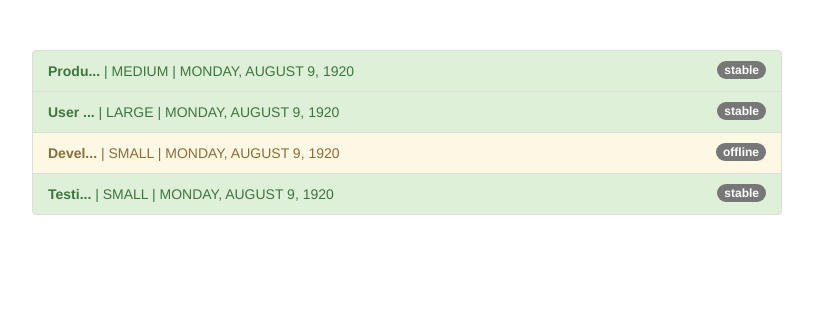
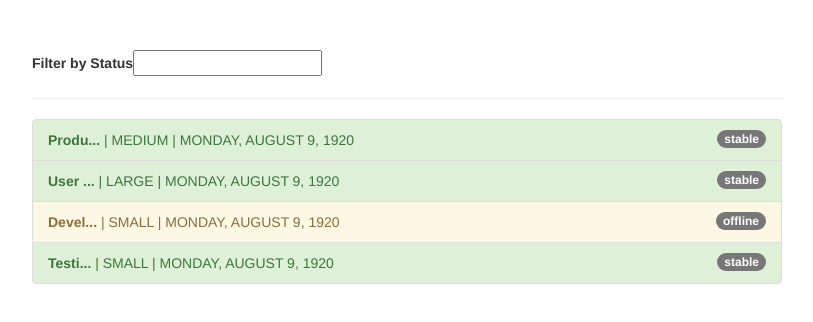
Before and after one commit to Saravana-Angular/angular-using-pipes, an Angular app: page / in a window 1280 px wide. Shown: the top 322 px of the page, without its empty margins (233-1046 px from the left). Built offline with nearby package versions, Linux system fonts and the light colour scheme.

Commit message:
creating a custom filter pipe

```diff
--- a/src/app/app.component.html
+++ b/src/app/app.component.html
@@ -1,10 +1,13 @@
 <div class="container">
   <div class="row">
     <div class="col-xs-12 col-sm-10 col-md-8 col-sm-offset-1 col-md-offset-2">
+      <label for="status">Filter by Status</label>
+      <input type="text" [(ngModel)]="filteredStatus">
+      <hr>
       <ul class="list-group">
         <li
           class="list-group-item"
-          *ngFor="let server of servers"
+          *ngFor="let server of servers | filter:filteredStatus:'status'"
           [ngClass]="getStatusClasses(server)">
           <span
             class="badge">
--- a/src/app/app.component.ts
+++ b/src/app/app.component.ts
@@ -32,6 +32,7 @@
       started: new Date(15, 1, 2017)
     }
   ];
+  filteredStatus = '';
   getStatusClasses(server: {instanceType: string, name: string, status: string, started: Date}) {
     return {
       'list-group-item-success': server.status === 'stable',
--- a/src/app/app.module.ts
+++ b/src/app/app.module.ts
@@ -5,11 +5,13 @@
 
 import { AppComponent } from './app.component';
 import { ShortenPipe } from './shorten.pipe';
+import { FilterPipe } from './filter.pipe';
 
 @NgModule({
   declarations: [
     AppComponent,
-    ShortenPipe
+    ShortenPipe,
+    FilterPipe
   ],
   imports: [
     BrowserModule,
--- /dev/null
+++ b/src/app/filter.pipe.ts
@@ -0,0 +1,20 @@
+import { Pipe, PipeTransform } from "@angular/core";
+
+@Pipe({
+    'name': 'filter'
+})
+export class FilterPipe implements PipeTransform {
+    transform(value: any, filterString: string, propName: string) {
+        if(value.length === 0 || filterString === '') {
+            return value;
+        }
+
+        const resultArray = [];
+        for(let item of value) {
+            if(item[propName] === filterString) {
+                resultArray.push(item);
+            }
+        }
+        return resultArray;
+    }
+}
```
